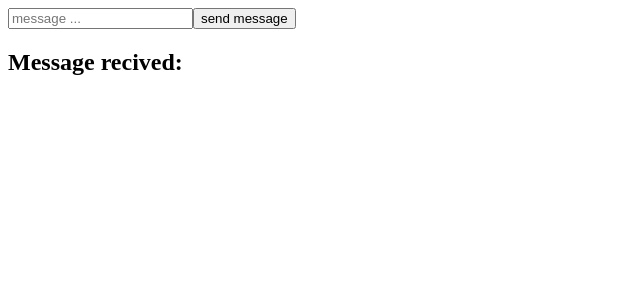
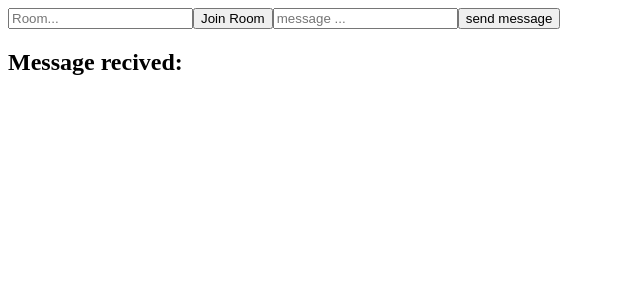
Before and after one commit to abhinabadutta2019/chat-app-socket-io-react-frontend, a React (Create React App) app: page / in a window 1280 px wide. Shown: the top 300 px of the page, without its empty margins (0-640 px from the left). Built offline with nearby package versions, Linux system fonts and the light colour scheme; no server answers.

Commit message:
sending message from one to another

```diff
--- a/src/App.js
+++ b/src/App.js
@@ -3,6 +3,8 @@ import io from "socket.io-client";
 const socket = io.connect("http://localhost:3014");
 
 function App() {
+  const [room, setRoom] = useState("");
+  //
   const [message, setMessage] = useState("");
   const [messageRecived, setMessageRecived] = useState("");
   //
@@ -12,8 +14,20 @@ function App() {
     console.log(message, "message");
   };
   //
+  const inputRoomHandler = (event) => {
+    setRoom(event.target.value);
+    // console.log(room, "room");
+  };
+
+  const joinRoom = () => {
+    if (room !== "") {
+      socket.emit("join_room", room);
+    }
+  };
+
+  //
   const sendMessage = () => {
-    socket.emit("send_message", { message: message });
+    socket.emit("send_message", { message: message, room: room });
   };
   //
   useEffect(() => {
@@ -24,6 +38,8 @@ function App() {
   //
   return (
     <div>
+      <input placeholder="Room..." onChange={inputRoomHandler} />
+      <button onClick={joinRoom}> Join Room</button>
       <input placeholder="message ..." onChange={inputMessageHandler} />
       <button onClick={sendMessage}>send message</button>
       <h2>Message recived:</h2>
```
